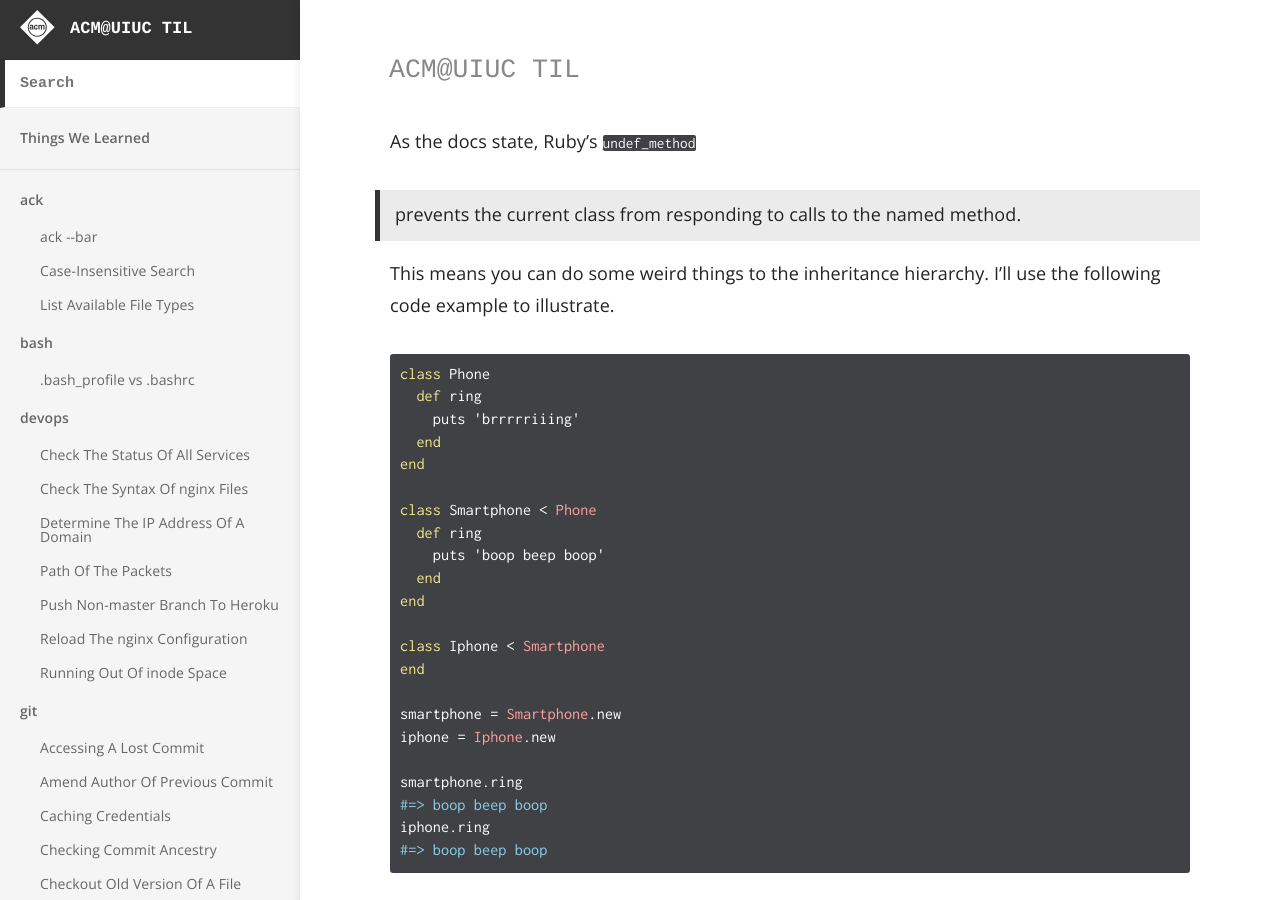
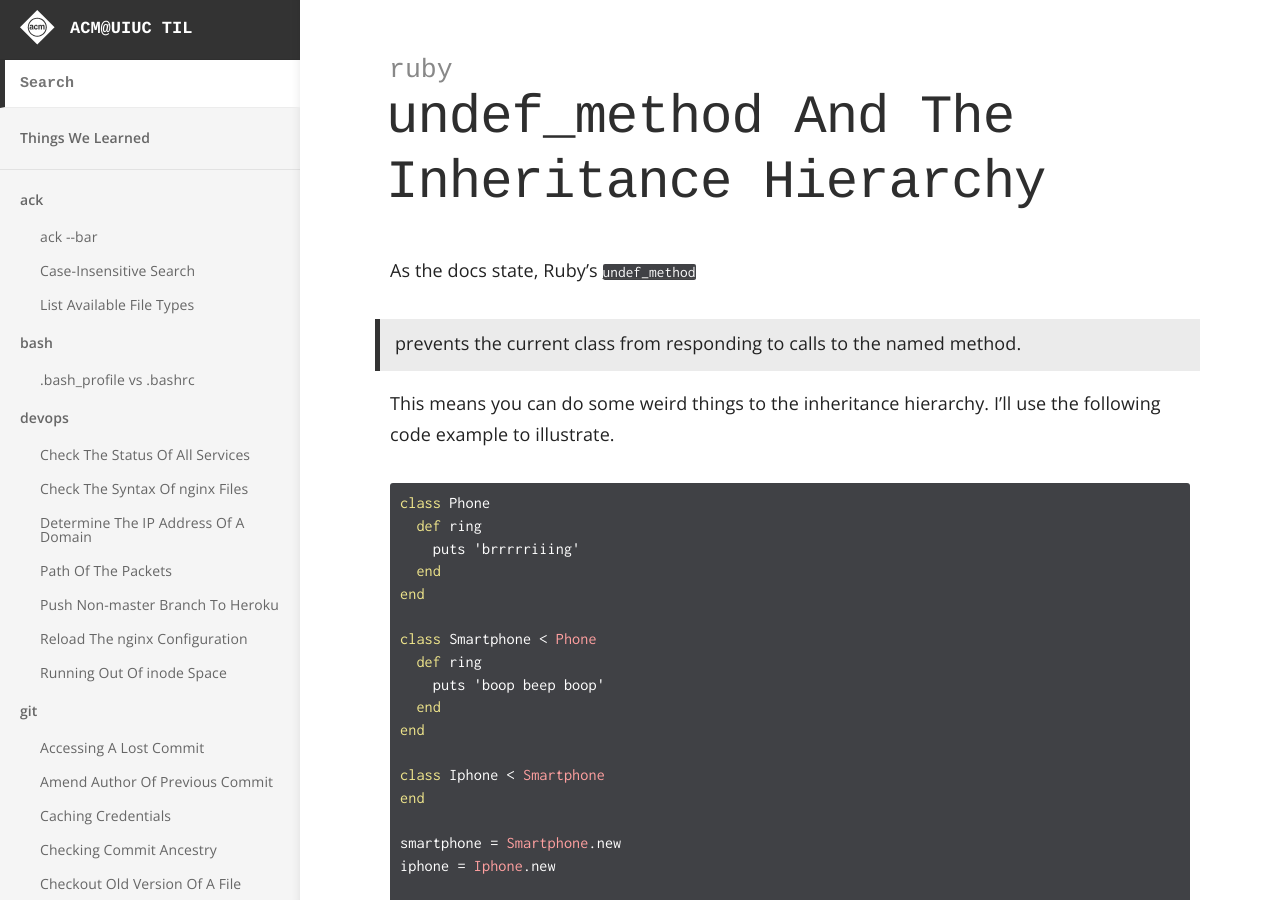
Before and after one commit to acm-uiuc/til, a Jekyll site: the page built from _til/ruby/undef-method-and-the-inheritance-hierarchy.md, in a window 1280 px wide and 900 px high. Built offline with Jekyll 4.4.1, drawn with Linux system fonts in a browser that asks for light colours; some of the changed text lies outside the part shown.

Commit message:
Update undef-method-and-the-inheritance-hierarchy.md

```diff
--- a/_til/ruby/undef-method-and-the-inheritance-hierarchy.md
+++ b/_til/ruby/undef-method-and-the-inheritance-hierarchy.md
@@ -1,5 +1,5 @@
 ---
-title: `undef_method` And The Inheritance Hierarchy
+title: undef_method And The Inheritance Hierarchy
 category: ruby
 ---
 
```
